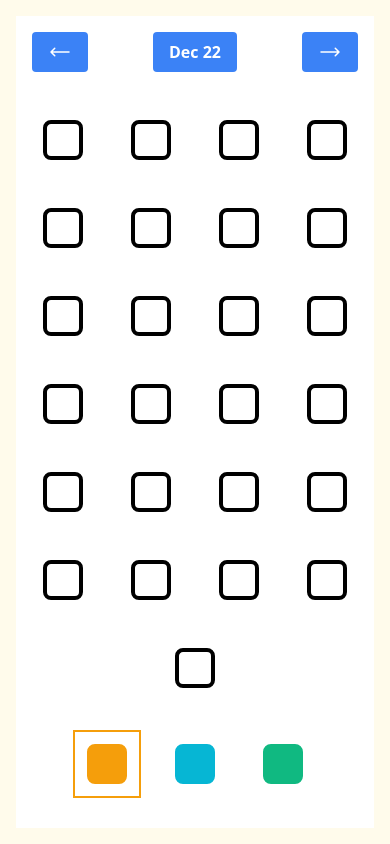
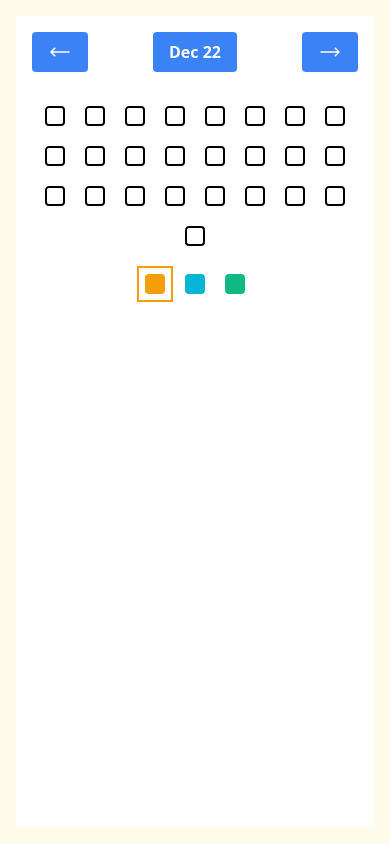
Before and after one commit to nithin001/wheredidmytimego, a React (Create React App) app: page / in a window 390 px wide. Built offline with nearby package versions, Linux system fonts and the light colour scheme.

Commit message:
Make responsive design

```diff
--- a/src/Colors.jsx
+++ b/src/Colors.jsx
@@ -15,7 +15,7 @@ function Colors({ colors, setColor, color }) {
             }}
           >
             <StopIcon
-              className={`h-16 w-16 m-3 text-${currentColor}-500 ${outline}`}
+              className={`h-8 w-8 md:h-16 md:w-16 m-1 md:m-3 text-${currentColor}-500 ${outline}`}
             />
           </button>
         );
--- a/src/Hour.jsx
+++ b/src/Hour.jsx
@@ -27,9 +27,9 @@ function Hour({ id, coord, color }) {
   return (
     <div ref={ref}>
       {selected ? (
-        <SolidStopIcon className={`h-16 w-16 m-3 text-${selected}-500`} />
+        <SolidStopIcon className={`h-8 w-8 md:h-16 md:w-16 m-1 md:m-3 text-${selected}-500`} />
       ) : (
-        <StopIcon className="h-16 w-16 m-3" />
+        <StopIcon className="h-8 w-8 md:h-16 md:w-16 m-1 md:m-3" />
       )}
     </div>
   );
```
